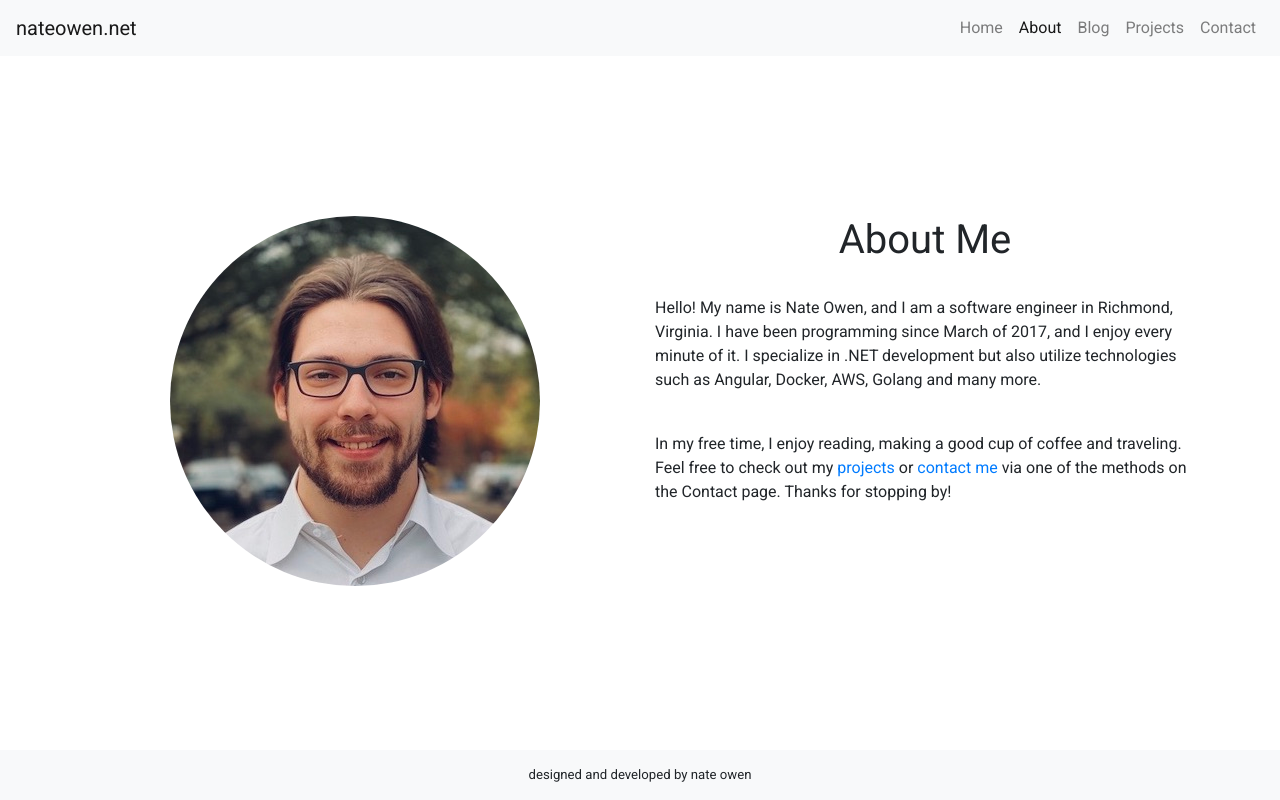
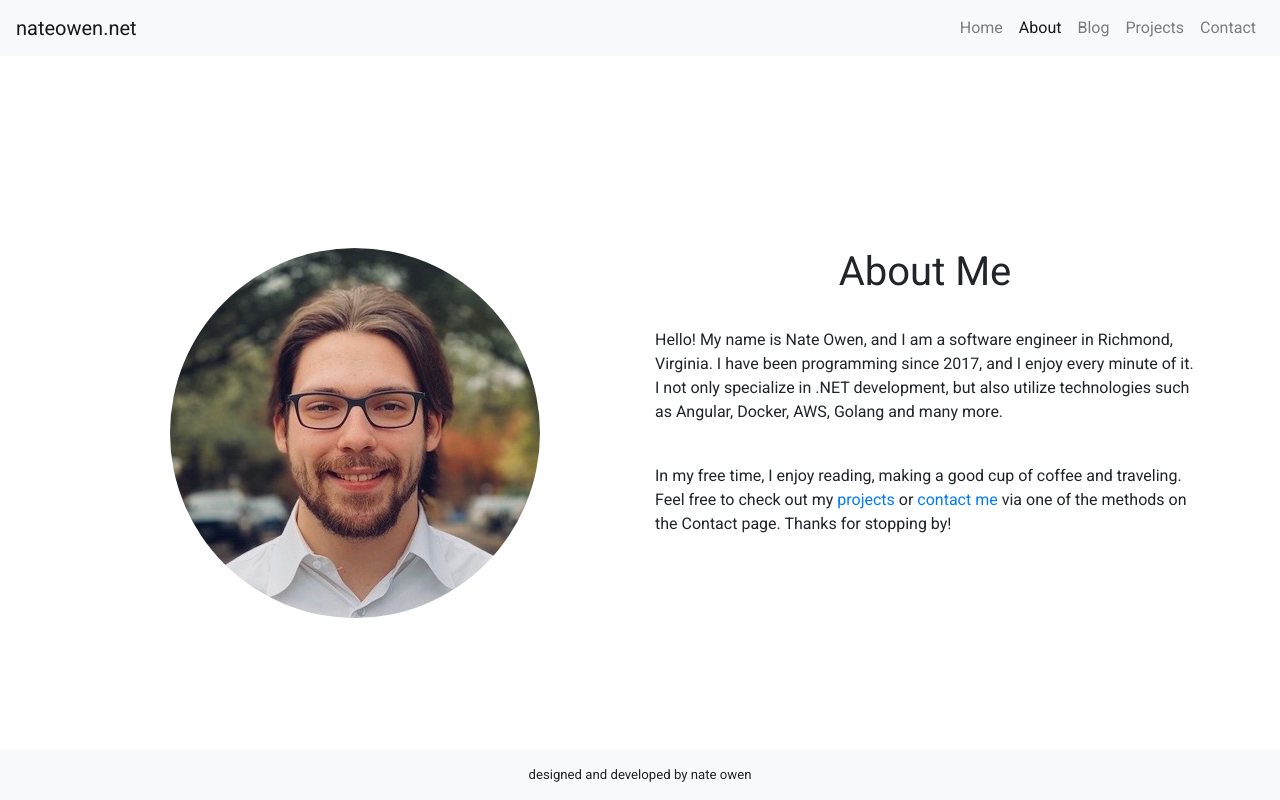
Before and after one commit to nowen458/nateowen-fe, an Angular app: page /about in a window 1280 px wide. Built offline with nearby package versions, Linux system fonts and the light colour scheme.

Commit message:
Minor changes

```diff
--- a/src/app/aboutpage/aboutpage.component.css
+++ b/src/app/aboutpage/aboutpage.component.css
@@ -12,6 +12,6 @@
 
 @media only screen and (min-width : 992px) {
     #buffer{
-        margin-top: 10em;
+        margin-top: 12em;
     }
 }
--- a/src/app/aboutpage/aboutpage.component.html
+++ b/src/app/aboutpage/aboutpage.component.html
@@ -9,8 +9,8 @@
         <div class="col-lg-6">
             <h1 class="d-none d-lg-block text-center">About Me</h1>
             <p id="abouttext">Hello! My name is Nate Owen, and I am a software engineer in Richmond, Virginia.
-            I have been programming since March of 2017, and I enjoy every minute of it.
-            I specialize in .NET development but also utilize technologies such as Angular, Docker, AWS, Golang and many more.</p>
+            I have been programming since 2017, and I enjoy every minute of it.
+            I not only specialize in .NET development, but also utilize technologies such as Angular, Docker, AWS, Golang and many more.</p>
             <br/>
             <p>In my free time, I enjoy reading, making a good cup of coffee and traveling.
             Feel free to check out my <a [routerLink]="['/projects']">projects</a> or <a [routerLink]="['/contact']">contact me</a> via one of the methods on the Contact page.
```
